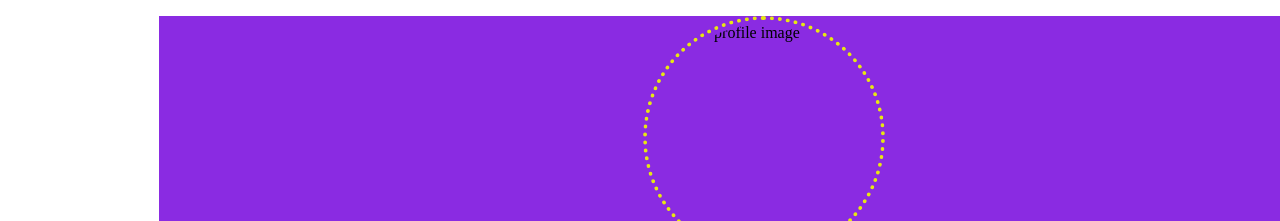
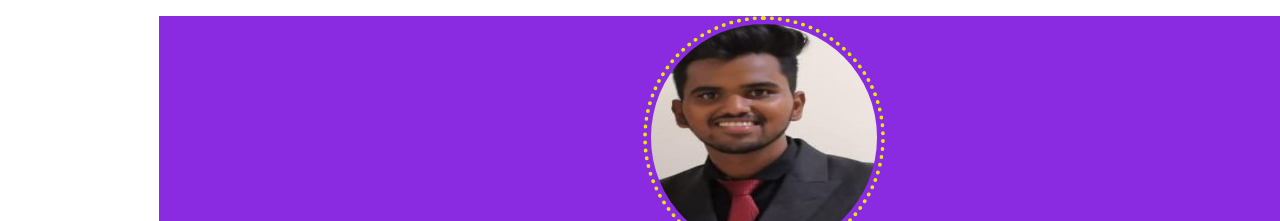
Before and after one commit to aniketdevarkar/resume, a plain HTML site: page index.html in a window 1280 px wide. Shown: the top 221 px of the page. Drawn offline with Linux system fonts and the light colour scheme; the site is published under a folder, as on GitHub Pages, so addresses that start at the root find nothing.

Commit message:
Update index.html

```diff
--- a/index.html
+++ b/index.html
@@ -118,7 +118,7 @@
   </head>
   <body>
     <div>
-      <img src="/aniket.jpg" alt="Aniket profile image" />
+      <img src="aniket.jpg" alt="Aniket profile image" />
       <p class="layout2"></p>
       <h1 class="name"><span>ANIKET DEVARKAR</span></h1>
       <p class="layout"></p>
```
